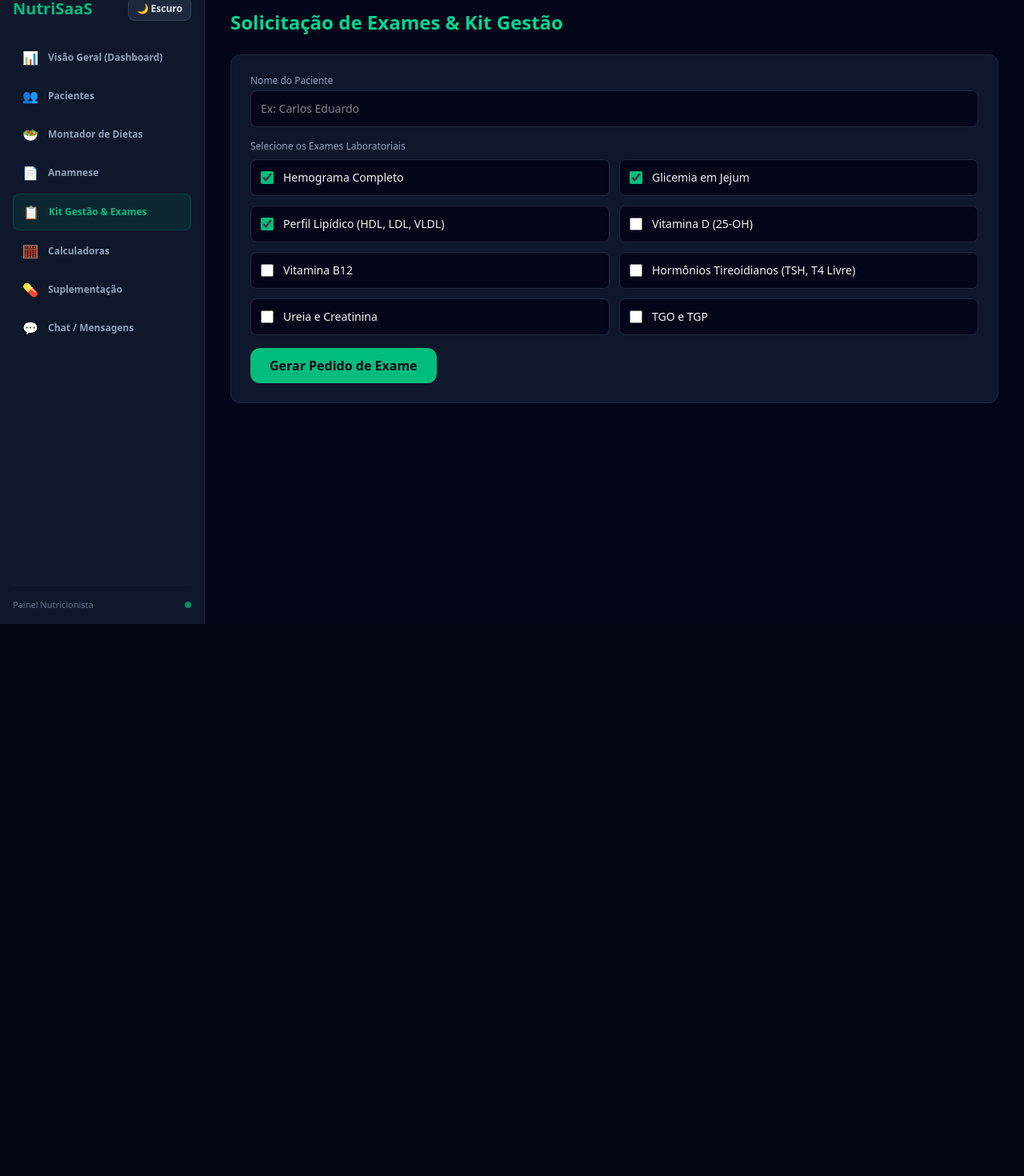
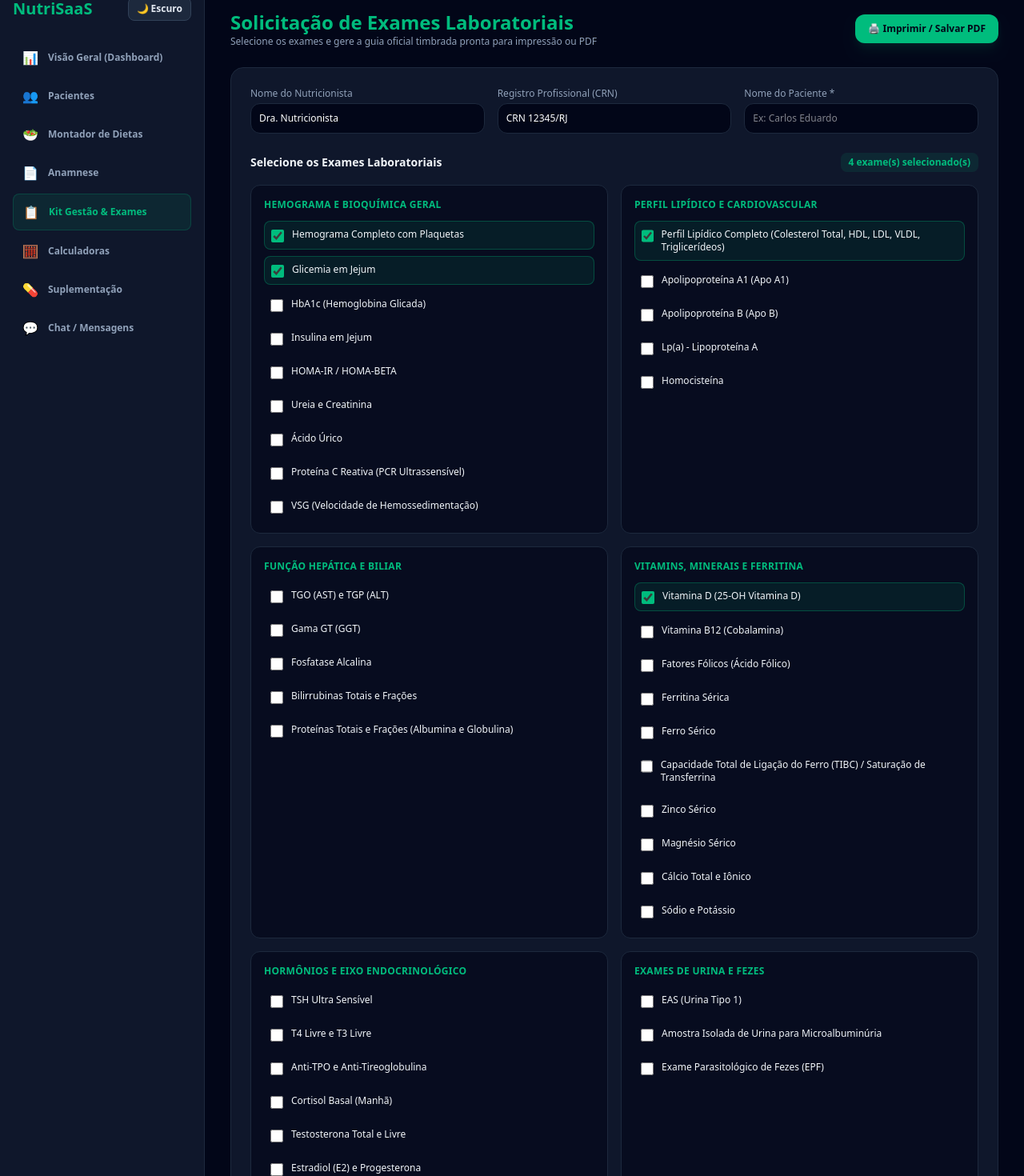
Before and after one commit to webdesignermarlon-code/nutrisaas, a Next.js app: page /dashboard/gestao in a window 1280 px wide. Shown: the part 20-1490 px from the top of the page at 80% size. Before the commit the page ends 800 px from the top, so only its background shows below. Built offline with nearby package versions, Linux system fonts and the light colour scheme.

Commit message:
Adiciona suporte ao Modo Claro, categorias de exames e impressao de pedido oficial no Kit Gestao

```diff
--- a/app/dashboard/gestao/page.tsx
+++ b/app/dashboard/gestao/page.tsx
@@ -1,25 +1,108 @@
 'use client'
 
-import { useState } from 'react'
+import { useState, useEffect } from 'react'
+
+const listaExamesCategorizados = [
+  {
+    categoria: 'Hemograma e Bioquímica Geral',
+    exames: [
+      'Hemograma Completo com Plaquetas',
+      'Glicemia em Jejum',
+      'HbA1c (Hemoglobina Glicada)',
+      'Insulina em Jejum',
+      'HOMA-IR / HOMA-BETA',
+      'Ureia e Creatinina',
+      'Ácido Úrico',
+      'Proteína C Reativa (PCR Ultrassensível)',
+      'VSG (Velocidade de Hemossedimentação)',
+    ],
+  },
+  {
+    categoria: 'Perfil Lipídico e Cardiovascular',
+    exames: [
+      'Perfil Lipídico Completo (Colesterol Total, HDL, LDL, VLDL, Triglicerídeos)',
+      'Apolipoproteína A1 (Apo A1)',
+      'Apolipoproteína B (Apo B)',
+      'Lp(a) - Lipoproteína A',
+      'Homocisteína',
+    ],
+  },
+  {
+    categoria: 'Função Hepática e Biliar',
+    exames: [
+      'TGO (AST) e TGP (ALT)',
+      'Gama GT (GGT)',
+      'Fosfatase Alcalina',
+      'Bilirrubinas Totais e Frações',
+      'Proteínas Totais e Frações (Albumina e Globulina)',
+    ],
+  },
+  {
+    categoria: 'Vitamins, Minerais e Ferritina',
+    exames: [
+      'Vitamina D (25-OH Vitamina D)',
+      'Vitamina B12 (Cobalamina)',
+      'Fatores Fólicos (Ácido Fólico)',
+      'Ferritina Sérica',
+      'Ferro Sérico',
+      'Capacidade Total de Ligação do Ferro (TIBC) / Saturação de Transferrina',
+      'Zinco Sérico',
+      'Magnésio Sérico',
+      'Cálcio Total e Iônico',
+      'Sódio e Potássio',
+    ],
+  },
+  {
+    categoria: 'Hormônios e Eixo Endocrinológico',
+    exames: [
+      'TSH Ultra Sensível',
+      'T4 Livre e T3 Livre',
+      'Anti-TPO e Anti-Tireoglobulina',
+      'Cortisol Basal (Manhã)',
+      'Testosterona Total e Livre',
+      'Estradiol (E2) e Progesterona',
+      'LH e FSH',
+      'Prolactina',
+      'DHEA e DHEA-S',
+      'IGF-1 (Somatomedina C)',
+    ],
+  },
+  {
+    categoria: 'Exames de Urina e Fezes',
+    exames: [
+      'EAS (Urina Tipo 1)',
+      'Amostra Isolada de Urina para Microalbuminúria',
+      'Exame Parasitológico de Fezes (EPF)',
+    ],
+  },
+]
 
 export default function GestaoPage() {
+  const [isLight, setIsLight] = useState(false)
+  const [nutricionista, setNutricionista] = useState('Dra. Nutricionista')
+  const [crn, setCrn] = useState('CRN 12345/RJ')
   const [paciente, setPaciente] = useState('')
+  const [observacoes, setObservacoes] = useState('')
   const [examesSelecionados, setExamesSelecionados] = useState<string[]>([
-    'Hemograma Completo',
+    'Hemograma Completo com Plaquetas',
     'Glicemia em Jejum',
-    'Perfil Lipídico (HDL, LDL, VLDL)'
+    'Perfil Lipídico Completo (Colesterol Total, HDL, LDL, VLDL, Triglicerídeos)',
+    'Vitamina D (25-OH Vitamina D)',
   ])
 
-  const listaExames = [
-    'Hemograma Completo',
-    'Glicemia em Jejum',
-    'Perfil Lipídico (HDL, LDL, VLDL)',
-    'Vitamina D (25-OH)',
-    'Vitamina B12',
-    'Hormônios Tireoidianos (TSH, T4 Livre)',
-    'Ureia e Creatinina',
-    'TGO e TGP'
-  ]
+  useEffect(() => {
+    const checkTheme = () => {
+      const theme = localStorage.getItem('nutrisaas-theme')
+      setIsLight(theme === 'light')
+    }
+    checkTheme()
+    window.addEventListener('storage', checkTheme)
+    const interval = setInterval(checkTheme, 500)
+    return () => {
+      window.removeEventListener('storage', checkTheme)
+      clearInterval(interval)
+    }
+  }, [])
 
   const toggleExame = (exame: string) => {
     if (examesSelecionados.includes(exame)) {
@@ -29,56 +112,204 @@ export default function GestaoPage() {
     }
   }
 
-  const handleGerarPedido = (e: React.FormEvent) => {
-    e.preventDefault()
+  const handleImprimir = () => {
     if (!paciente) {
-      alert('Por favor, informe o nome do paciente.')
+      alert('Por favor, informe o nome do paciente antes de imprimir.')
       return
     }
-    alert(`Pedido de exames para ${paciente} gerado com sucesso!`)
+    window.print()
   }
 
+  // Estilos dinâmicos do Modo Claro/Escuro
+  const bgCard = isLight ? 'bg-white border-slate-200 text-slate-900 shadow-sm' : 'bg-slate-900 border-slate-800 text-slate-100'
+  const bgInput = isLight ? 'bg-slate-50 border-slate-300 text-slate-900 placeholder:text-slate-400' : 'bg-slate-950 border-slate-800 text-white'
+  const bgSubCard = isLight ? 'bg-slate-50 border-slate-200' : 'bg-slate-950/60 border-slate-800'
+  const textLabel = isLight ? 'text-slate-600 font-semibold' : 'text-slate-400'
+
   return (
-    <div className="space-y-6 text-slate-100">
-      <h1 className="text-2xl font-bold text-emerald-400">Solicitação de Exames & Kit Gestão</h1>
+    <div className="space-y-6">
+      {/* Estilos Especiais para Impressão PDF */}
+      <style jsx global>{`
+        @media print {
+          body {
+            background-color: #ffffff !important;
+            color: #000000 !important;
+          }
+          aside, nav, .no-print, button, input, select {
+            display: none !important;
+          }
+          .print-only {
+            display: block !important;
+          }
+          .gestao-print-container {
+            padding: 0px !important;
+            background: #ffffff !important;
+            color: #000000 !important;
+            width: 100% !important;
+            border: none !important;
+            box-shadow: none !important;
+          }
+        }
+      `}</style>
 
-      <form onSubmit={handleGerarPedido} className="rounded-xl border border-slate-800 bg-slate-900 p-6 space-y-4">
+      {/* Topo no Painel Web */}
+      <div className="flex flex-col md:flex-row justify-between items-start md:items-center gap-4 no-print">
         <div>
-          <label className="block text-xs text-slate-400 mb-1">Nome do Paciente</label>
+          <h1 className="text-2xl font-bold text-emerald-500">Solicitação de Exames Laboratoriais</h1>
+          <p className={`text-xs ${isLight ? 'text-slate-600' : 'text-slate-400'}`}>
+            Selecione os exames e gere a guia oficial timbrada pronta para impressão ou PDF
+          </p>
+        </div>
+
+        <button
+          onClick={handleImprimir}
+          className="flex items-center gap-2 bg-emerald-500 text-slate-950 font-bold px-4 py-2.5 rounded-xl hover:bg-emerald-400 transition text-xs shadow-lg shadow-emerald-500/10"
+        >
+          🖨️ Imprimir / Salvar PDF
+        </button>
+      </div>
+
+      {/* Card do Formulário */}
+      <div className={`rounded-2xl border p-6 space-y-6 gestao-print-container ${bgCard}`}>
+
+        {/* Cabeçalho da Folha Oficial de Impressão PDF */}
+        <div className="hidden print:block border-b border-slate-300 pb-4 mb-6">
+          <div className="flex justify-between items-center">
+            <div>
+              <h1 className="text-2xl font-bold text-slate-900">{nutricionista}</h1>
+              <p className="text-sm font-semibold text-emerald-700">{crn}</p>
+              <p className="text-xs text-slate-500">Prescrição e Solicitação de Exames Laboratoriais</p>
+            </div>
+            <div className="text-right">
+              <span className="text-2xl font-extrabold text-emerald-600">NutriSaaS</span>
+              <p className="text-xs text-slate-400">Atendimento Nutricional</p>
+            </div>
+          </div>
+
+          <div className="mt-6 pt-4 border-t border-slate-200 grid grid-cols-2 text-sm text-slate-800">
+            <div><b>Paciente:</b> {paciente || '______________________________________'}</div>
+            <div className="text-right"><b>Data:</b> {new Date().toLocaleDateString('pt-BR')}</div>
+          </div>
+        </div>
+
+        {/* Formulário do Profissional e Paciente (Interface Web) */}
+        <div className="grid grid-cols-1 md:grid-cols-3 gap-4 no-print">
+          <div>
+            <label className={`block text-xs mb-1 ${textLabel}`}>Nome do Nutricionista</label>
+            <input
+              type="text"
+              value={nutricionista}
+              onChange={(e) => setNutricionista(e.target.value)}
+              className={`w-full rounded-xl border p-2.5 text-xs ${bgInput}`}
+            />
+          </div>
+          <div>
+            <label className={`block text-xs mb-1 ${textLabel}`}>Registro Profissional (CRN)</label>
+            <input
+              type="text"
+              value={crn}
+              onChange={(e) => setCrn(e.target.value)}
+              className={`w-full rounded-xl border p-2.5 text-xs ${bgInput}`}
+            />
+          </div>
+          <div>
+            <label className={`block text-xs mb-1 ${textLabel}`}>Nome do Paciente *</label>
             <input
               type="text"
               placeholder="Ex: Carlos Eduardo"
               value={paciente}
               onChange={(e) => setPaciente(e.target.value)}
-            className="w-full rounded-lg border border-slate-800 bg-slate-950 p-3 text-sm text-white focus:border-emerald-500 focus:outline-none"
+              className={`w-full rounded-xl border p-2.5 text-xs focus:border-emerald-500 focus:outline-none ${bgInput}`}
               required
             />
           </div>
+        </div>
 
-        <div>
-          <label className="block text-xs text-slate-400 mb-2">Selecione os Exames Laboratoriais</label>
-          <div className="grid grid-cols-1 md:grid-cols-2 gap-3 text-sm">
-            {listaExames.map((exame, i) => (
-              <label key={i} className="flex items-center space-x-3 p-3 rounded-lg border border-slate-800 bg-slate-950 cursor-pointer hover:border-slate-700">
+        {/* Seleção de Exames por Categoria (Interface Web) */}
+        <div className="space-y-4 no-print">
+          <div className="flex justify-between items-center">
+            <h2 className="text-sm font-bold">Selecione os Exames Laboratoriais</h2>
+            <span className="text-xs font-semibold text-emerald-500 bg-emerald-500/10 px-2.5 py-1 rounded-lg">
+              {examesSelecionados.length} exame(s) selecionado(s)
+            </span>
+          </div>
+
+          <div className="grid grid-cols-1 md:grid-cols-2 gap-4">
+            {listaExamesCategorizados.map((cat, idx) => (
+              <div key={idx} className={`p-4 rounded-xl border space-y-3 ${bgSubCard}`}>
+                <h3 className="text-xs font-bold text-emerald-500 uppercase tracking-wide">
+                  {cat.categoria}
+                </h3>
+                <div className="space-y-2">
+                  {cat.exames.map((exame, i) => {
+                    const marcado = examesSelecionados.includes(exame)
+                    return (
+                      <label
+                        key={i}
+                        className={`flex items-start gap-2.5 text-xs p-2 rounded-lg cursor-pointer transition ${
+                          marcado
+                            ? isLight ? 'bg-emerald-50 border border-emerald-300 font-medium' : 'bg-emerald-500/10 border border-emerald-500/30 font-medium'
+                            : isLight ? 'hover:bg-slate-100' : 'hover:bg-slate-900'
+                        }`}
+                      >
                         <input
                           type="checkbox"
-                  checked={examesSelecionados.includes(exame)}
+                          checked={marcado}
                           onChange={() => toggleExame(exame)}
-                  className="accent-emerald-500 h-4 w-4"
+                          className="w-4 h-4 mt-0.5 rounded accent-emerald-500 cursor-pointer"
                         />
                         <span>{exame}</span>
                       </label>
+                    )
+                  })}
+                </div>
+              </div>
             ))}
+          </div>
+
+          <div>
+            <label className={`block text-xs mb-1 ${textLabel}`}>Observações e Indicação Clínica</label>
+            <textarea
+              placeholder="Ex: Exames solicitados para avaliação do perfil metabólico e acompanhamento nutricional..."
+              value={observacoes}
+              onChange={(e) => setObservacoes(e.target.value)}
+              rows={2}
+              className={`w-full rounded-xl border p-2.5 text-xs ${bgInput}`}
+            />
           </div>
         </div>
 
-        <button
-          type="submit"
-          className="bg-emerald-500 font-bold text-slate-950 px-6 py-2.5 rounded-xl hover:bg-emerald-400"
-        >
-          Gerar Pedido de Exame
-        </button>
-      </form>
+        {/* Lista de Exames Formatada para o PDF/Impressão */}
+        <div className="hidden print:block space-y-4 mt-6">
+          <h2 className="text-base font-bold text-slate-900 uppercase border-b pb-2">
+            Solicitação de Exames Laboratoriais
+          </h2>
+
+          <ol className="list-decimal list-inside space-y-2 text-sm text-slate-900 font-medium">
+            {examesSelecionados.map((exame, index) => (
+              <li key={index} className="py-1 border-b border-slate-100">
+                {exame}
+              </li>
+            ))}
+          </ol>
+
+          {observacoes && (
+            <div className="mt-6 p-4 bg-slate-50 border border-slate-200 rounded-lg">
+              <p className="text-xs font-bold text-slate-700 uppercase mb-1">Indicação Clínica / Observações:</p>
+              <p className="text-xs text-slate-800">{observacoes}</p>
+            </div>
+          )}
+
+          {/* Rodapé e Assinatura do Profissional no PDF */}
+          <div className="mt-24 pt-8 text-center space-y-1">
+            <div className="w-64 border-t border-slate-400 mx-auto mb-2"></div>
+            <p className="text-sm font-bold text-slate-900">{nutricionista}</p>
+            <p className="text-xs text-slate-600">{crn}</p>
+            <p className="text-[10px] text-slate-400 mt-4">Solicitação emitida digitalmente via NutriSaaS</p>
+          </div>
+        </div>
+
+      </div>
     </div>
   )
 }
```
Lines whose indentation alone changed are shown as unchanged.
